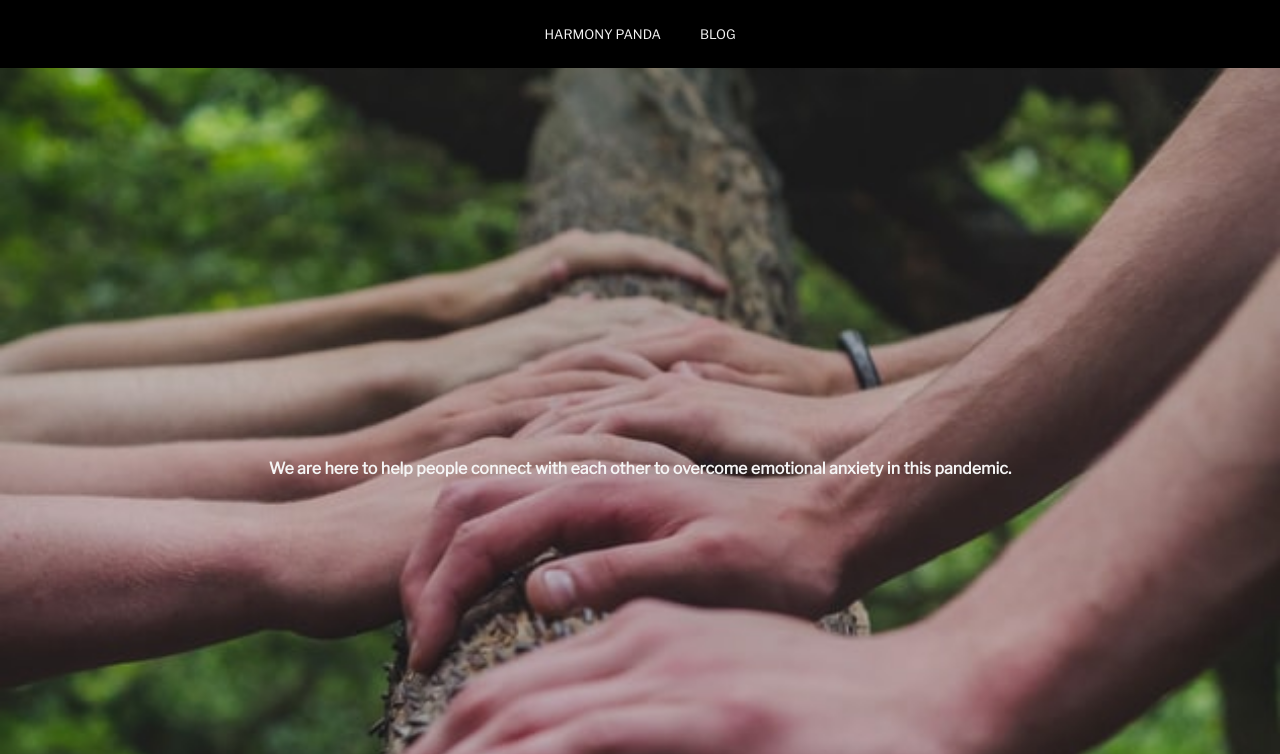
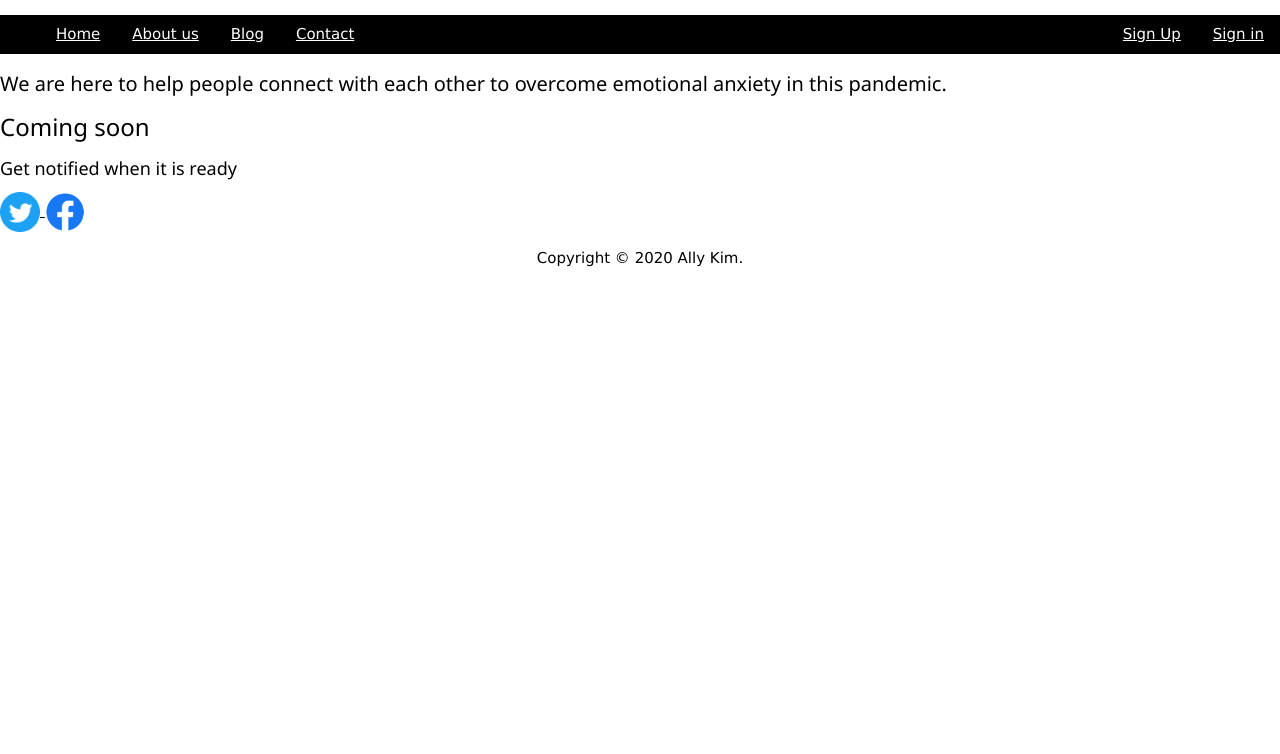
Before and after one commit to refresh-harmony-panda/harmonypanda, a plain HTML site: page index.html in a window 1280 px wide. Shown: the top 754 px of the page. Drawn offline with nearby package versions, Linux system fonts and the light colour scheme; a script that the page names is missing; a web font is replaced by a local one.

Commit message:
change nav bar and use w3schools cdn for css

```diff
--- a/index.html
+++ b/index.html
@@ -5,13 +5,13 @@
     <meta charset="utf-8" />
     <meta name="viewport" content="width=device-width, initial-scale=1">
 
-
     <title>Harmony Panda</title>
     <link href="https://fonts.googleapis.com/css?family=Anton&display=swap" rel="stylesheet" />
     <link href="https://fonts.googleapis.com/css?family=Libre+Franklin&display=swap" rel="stylesheet" />
     <link href="https://fonts.googleapis.com/css?family=Ibarra+Real+Nova&display=swap" rel="stylesheet" />
     <link rel="stylesheet" href="https://use.fontawesome.com/releases/v5.11.2/css/all.css">
-    <link rel="stylesheet" href="style.css" />
+    <link rel="stylesheet" href="https://www.w3schools.com/w3css/4/w3.css">
+    <!-- <link rel="stylesheet" href="style.css" /> -->
 
 </head>
 
@@ -19,21 +19,19 @@
 
     <header>
         <div>
-            <div class="container">
+            <!-- <div class="w3-bar w3-black"> -->
+            <ul class="w3-bar w3-black">
+                <li class="w3-bar-item w3-button"><a href="#">Home</a></li>
+                <li class="w3-bar-item w3-button"><a href="#">About us</a></li>
+                <li class="w3-bar-item w3-button"><a href="BlogExercise.html" target="_blank"> Blog </a></li>
+                <li class="w3-bar-item w3-button"><a href="#">Contact</a></li>
+                <li class="w3-bar-item w3-button w3-right"><a href="#">Sign in</a></li>
+                <!-- icon to be inserted here -->
+                <li class="w3-bar-item w3-button w3-right"> <a href="#">Sign Up</a> </li> <!-- icon to be inserted -->
 
-
-
-                <nav id="navBar">
-                    <ul>
-
-                        <li>
-                            <a href="#">Harmony Panda</a>
-                        </li>
-                        <li> <a href="BlogExercise.html" target="_blank"> Blog </a></li>
-
-                    </ul>
-                </nav>
-            </div>
+            </ul>
+            <!-- </div> -->
+            <!-- </div> -->
         </div>
     </header>
 
```
Also changed, not shown: 1 other file.
